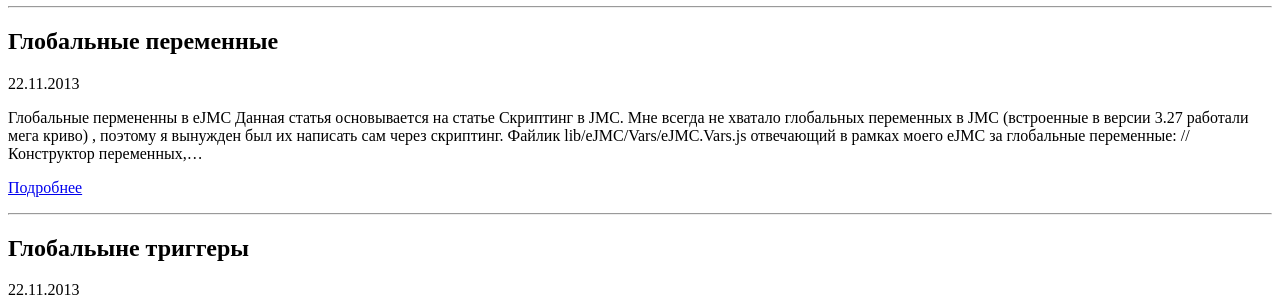
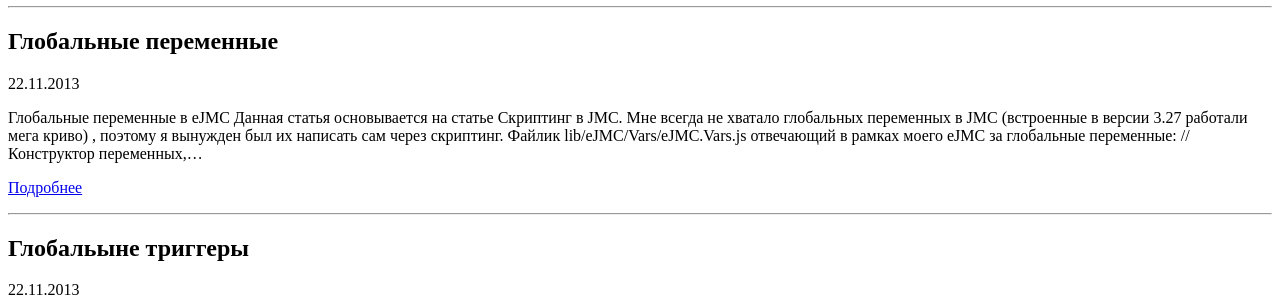
Before and after one commit to nerevar/jmc, a Jekyll site: the page built from pages/article/index.md, in a window 1280 px wide. Shown: the part 479-779 px from the top of the page. Built offline with Jekyll 4.4.1, drawn with Linux system fonts in a browser that asks for light colours; nearby versions of some CDN libraries; library files that are not in the unit come from our copies; comment, search, counter and statistics services are not loaded.

Commit message:
Update 2013-11-22-jmc-global-vars.md

```diff
--- a/_posts/articles/2013-11-22-jmc-global-vars.md
+++ b/_posts/articles/2013-11-22-jmc-global-vars.md
@@ -6,7 +6,7 @@ description: ""
 ---
 {% include JB/setup %}
 
-# Глобальные пермененны в eJMC
+# Глобальные переменные в eJMC
 
 Данная статья основывается на статье [Скриптинг в JMC](http://nerevar.github.io/jmc/articles/jmc-scripts/).
 
```
